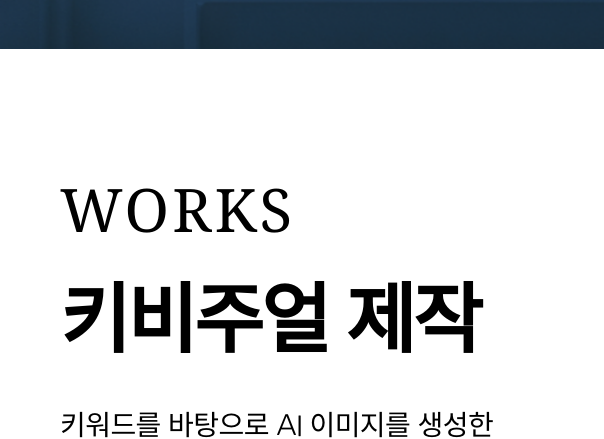
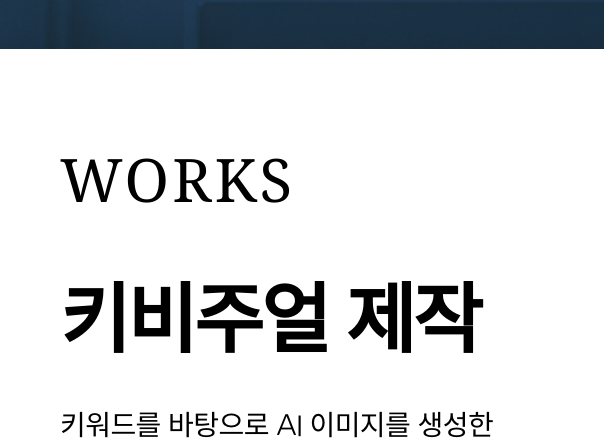
Before and after one commit to Hensi0414/PORTFOLIO-SITE, a plain HTML site: page index.html in a window 1280 px wide. Shown: the part 751-1190 px from the top of the page, 0-604 px from the left. Drawn offline with Linux system fonts and the light colour scheme; a web font is replaced by a local one.

Commit message:
Update index.html

```diff
--- a/index.html
+++ b/index.html
@@ -75,7 +75,7 @@
     /*프로젝트 섹션 "WORKS" 레이아웃*/
     .featured .featured-label {
       position:absolute;
-      top:clamp(130px, 6vw, 160px);
+      top:clamp(100px, 6vw, 160px);
       left:var(--gutter);
       width:auto;
       font-family:"Italiana",Georgia,serif;
```
